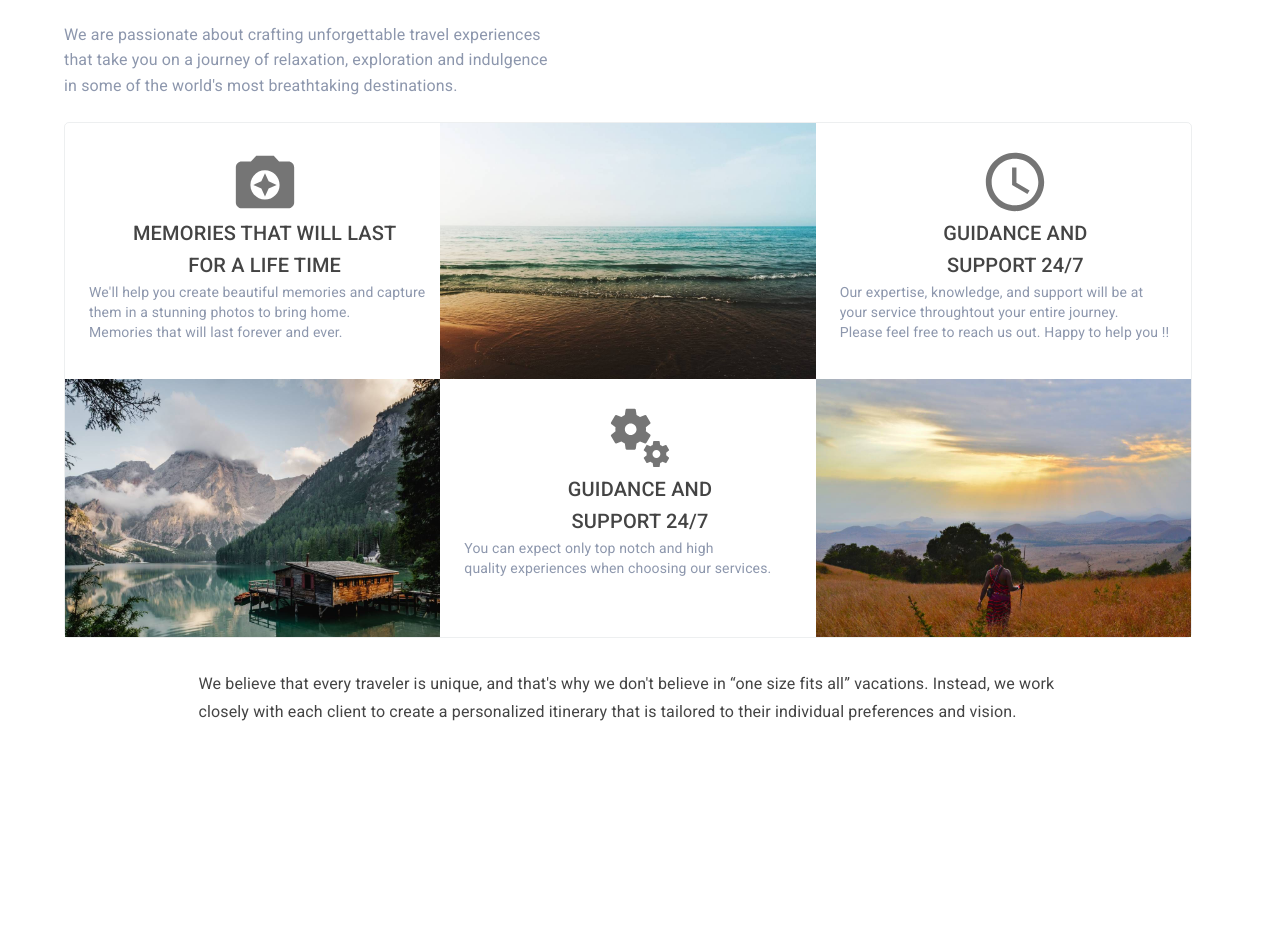
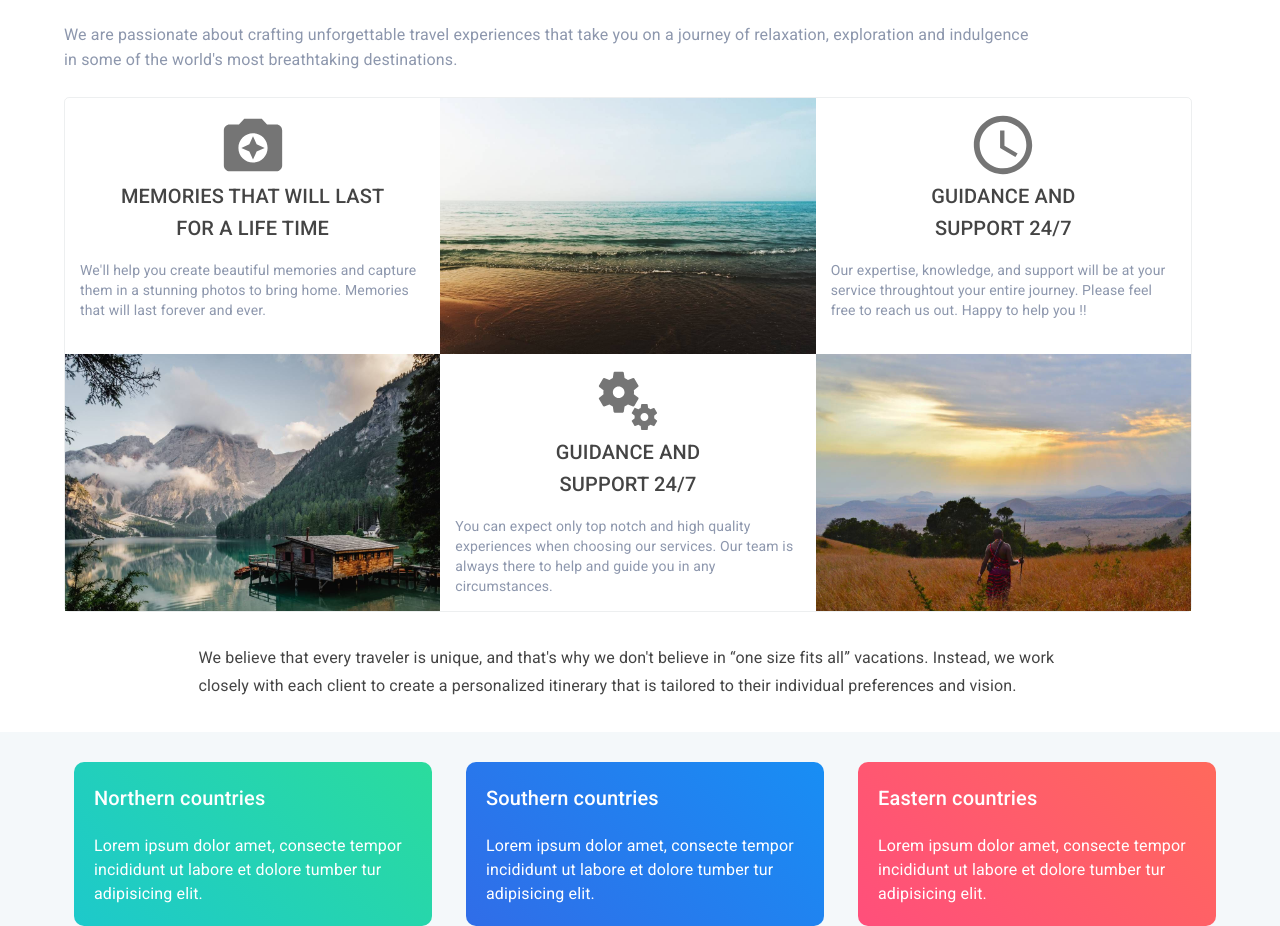
Before and after one commit to ektarathi/blog-template, a Next.js app: page / in a window 1280 px wide. Shown: the part 869-1795 px from the top of the page. Before the commit the page ends 1627 px from the top, so only its background shows below. Built offline with nearby package versions, Linux system fonts and the light colour scheme.

Commit message:
Added Journal and Feature section

```diff
--- a/src/app/components/aboutSection.tsx
+++ b/src/app/components/aboutSection.tsx
@@ -18,6 +18,7 @@ const AboutSection = () => {
             height: "70px",
             display: "flex",
             alignSelf: "center",
+            marginTop: '12px'
           }}
         />
       </IconButton>
@@ -26,10 +27,9 @@ const AboutSection = () => {
           Memories that will last <br /> for a Life Time
         </SectionHeading>
       </Typography>
-      <Typography variant="body2">
-        We&apos;ll help you create beautiful memories and capture
-        <br /> them in a stunning photos to bring home.
-        <br /> Memories that will last forever and ever.
+      <Typography variant="body2" style={{ padding: 15 }}>
+        We&apos;ll help you create beautiful memories and capture them in a stunning photos to bring home.
+        Memories that will last forever and ever.
       </Typography>
     </SectionText>
   );
--- a/src/app/components/servicesSection.tsx
+++ b/src/app/components/servicesSection.tsx
@@ -14,6 +14,7 @@ const ServiceSection = () => {
             height: "70px",
             display: "flex",
             alignSelf: "center",
+            marginTop: '12px'
           }}
         />
       </IconButton>
@@ -22,8 +23,9 @@ const ServiceSection = () => {
           Guidance And <br /> Support 24/7
         </SectionHeading>
       </Typography>
-      <Typography variant="body2">
-        You can expect only top notch and high <br /> quality experiences when choosing our services.
+      <Typography variant="body2" style={{ padding: 15 }}>
+        You can expect only top notch and high quality experiences when choosing our services.
+        Our team is always there to help and guide you in any circumstances.
       </Typography>
     </SectionText>
   );
--- a/src/app/components/supportSection.tsx
+++ b/src/app/components/supportSection.tsx
@@ -15,6 +15,7 @@ const SupperSection = () => {
             height: "70px",
             display: "flex",
             alignSelf: "center",
+            marginTop: '12px'
           }}
         />
       </IconButton>
@@ -23,9 +24,9 @@ const SupperSection = () => {
           Guidance And <br /> Support 24/7
         </SectionHeading>
       </Typography>
-      <Typography variant="body2">
-        Our expertise, knowledge, and support will be at <br/> your service throughtout your entire journey.
-        <br/> Please feel free to reach us out. Happy to help you !!
+      <Typography variant="body2" style={{ padding: 15 }}>
+        Our expertise, knowledge, and support will be at your service throughtout your entire journey.
+        Please feel free to reach us out. Happy to help you !!
       </Typography>
     </SectionText>
   );
--- /dev/null
+++ b/src/app/features/feature.styled.ts
@@ -0,0 +1,30 @@
+import { styled } from "@mui/system";
+
+export const StyledWrapper = styled("div")(({ theme }) => ({
+    backgroundColor: "#f4f8fa",
+    paddingTop: 30
+  }));
+
+  export const LeftContent = styled("div")(({ theme }) => ({
+    background: `linear-gradient(45deg, ${theme.palette.greenGradient.light}, ${theme.palette.greenGradient.main})`,
+    marginLeft: 10,
+    padding: 20,
+    color: 'white',
+    borderRadius: 10
+  }));
+
+  export const MiddleContent = styled("div")(({ theme }) => ({
+    background: `linear-gradient(45deg, ${theme.palette.blueGradient.light}, ${theme.palette.blueGradient.main})`,
+    marginLeft: 10,
+    padding: 20,
+    color: 'white',
+    borderRadius: 10
+  }));
+
+  export const RightContent = styled("div")(({ theme }) => ({
+    background: `linear-gradient(45deg, ${theme.palette.redGradient.main}, ${theme.palette.redGradient.light})`,
+    marginLeft: 10,
+    padding: 20,
+    color: 'white',
+    borderRadius: 10
+  }));
--- /dev/null
+++ b/src/app/features/feature.tsx
@@ -0,0 +1,37 @@
+import { Box, Grid, Container, Typography } from "@mui/material";
+import * as React from "react";
+import { StyledWrapper, LeftContent, MiddleContent, RightContent } from "./feature.styled";
+
+const Feature = () => {
+  return (
+    <StyledWrapper
+      data-testid="features"
+      id="feature"
+    >
+      <Container>
+        <Grid container spacing={3}>
+          <Grid item xs={12} sm={4}>
+            <LeftContent date-testid="left-content">
+              <Typography variant="h6" style={{paddingBottom: 20}}> Northern countries</Typography>
+                Lorem ipsum dolor amet, consecte tempor incididunt ut labore et dolore tumber tur adipisicing elit.
+            </LeftContent>
+          </Grid>
+          <Grid item xs={12} sm={4}>
+            <MiddleContent date-testid="middle-content">
+              <Typography variant="h6" style={{paddingBottom: 20}}> Southern countries</Typography>
+              Lorem ipsum dolor amet, consecte tempor incididunt ut labore et dolore tumber tur adipisicing elit.
+            </MiddleContent>
+          </Grid>
+          <Grid item xs={12} sm={4}>
+            <RightContent date-testid="right-content">
+              <Typography variant="h6" style={{paddingBottom: 20}}> Eastern countries</Typography>
+              Lorem ipsum dolor amet, consecte tempor incididunt ut labore et dolore tumber tur adipisicing elit.
+            </RightContent>
+          </Grid>
+        </Grid>
+      </Container>
+    </StyledWrapper>
+  );
+};
+
+export default Feature;
--- a/src/app/journal/journal.tsx
+++ b/src/app/journal/journal.tsx
@@ -22,7 +22,6 @@ const AboutUs = () => {
         <Typography variant="subtitle1">
           <SubTitle data-testid="subtitle">
             We are passionate about crafting unforgettable travel experiences{" "}
-            <br />
             that take you on a journey of relaxation, exploration and indulgence{" "}
             <br /> in some of the world&apos;s most breathtaking destinations.
           </SubTitle>
@@ -35,7 +34,7 @@ const AboutUs = () => {
           >
             <Grid item xs={12}>
               <Grid container spacing={3}>
-                <Grid item sm={4}>
+                <Grid item sm={4} style={{ padding: 0 }}>
                   <Box>
                     <AboutSection />
                   </Box>
@@ -47,7 +46,7 @@ const AboutUs = () => {
                     style={{ width: "100%", height: "100%" }}
                   />
                 </Grid>
-                <Grid item sm={4}>
+                <Grid item sm={4} style={{ padding: 0 }}>
                   <Box>
                     <SupportSection />
                   </Box>
@@ -63,7 +62,7 @@ const AboutUs = () => {
                     style={{ width: "100%", height: "100%" }}
                   />
                 </Grid>
-                <Grid item sm={4}>
+                <Grid item sm={4} style={{ padding: 0 }}>
                   <Box>
                    <ServiceSection/>
                   </Box>
--- a/src/app/layout.tsx
+++ b/src/app/layout.tsx
@@ -27,6 +27,8 @@ export default function RootLayout({
     emotionCache?: EmotionCache;
   }
 }) {
+
+  console.log("sadaf", lightTheme.palette);
   return (
     <html lang="en">
       <body>
--- a/src/app/page.styled.ts
+++ b/src/app/page.styled.ts
@@ -23,6 +23,7 @@ export const SubHeading = styled("div")({
   fontWeight: 300,
   lineHeight: 1.3,
   fontFamily: "'Montserrat', sans-serif",
+  textAlign: "center"
 });
 
 export const OutlinedButton = styled("div")(({ theme }) => ({
--- a/src/app/page.tsx
+++ b/src/app/page.tsx
@@ -3,6 +3,7 @@
 import styles from "./page.module.css";
 import { Typography, Button } from "@mui/material";
 import Journal from "./journal/journal";
+import Feature from "./features/feature";
 import {
   MainHeading,
   StyledButton,
@@ -42,6 +43,7 @@ export default function Home() {
         </main>
       </StyledWrapper>
       <Journal />
+      <Feature />
     </>
   );
 }
--- a/styles/theme/lightThemeOption.ts
+++ b/styles/theme/lightThemeOption.ts
@@ -1,4 +1,18 @@
 import { ThemeOptions } from '@mui/material/styles';
+
+declare module '@mui/material/styles' {
+  interface Palette {
+    greenGradient: Palette['primary'];
+    redGradient: Palette['primary'];
+    blueGradient: Palette['primary'];
+  }
+
+  interface PaletteOptions {
+    greenGradient: PaletteOptions['primary'];
+    redGradient: PaletteOptions['primary'];
+    blueGradient: PaletteOptions['primary'];
+  }
+}
 
 const lightThemeOptions: ThemeOptions = {
   palette: {
@@ -11,6 +25,18 @@ const lightThemeOptions: ThemeOptions = {
     secondary: {
       main: '#8d97ad',
       dark: '#000000'
+    },
+    greenGradient: {
+      main: "#2bdc9d",
+      light: "#1dc9cb"
+    },
+    redGradient: {
+      main: "#ff4f7b",
+      light: "#ff695c",
+    },
+    blueGradient: {
+      main: "#188ef4",
+      light: "#306de8"
     }
   },
 };
```
